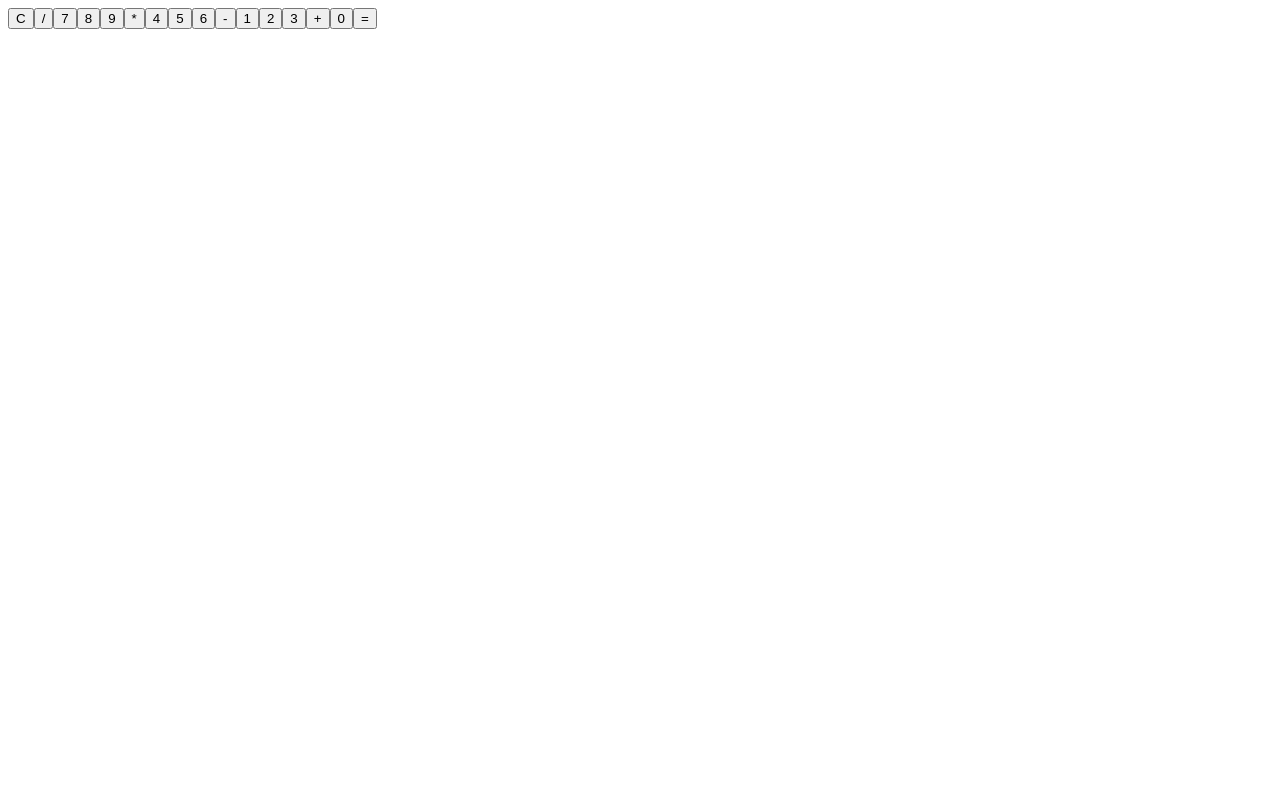
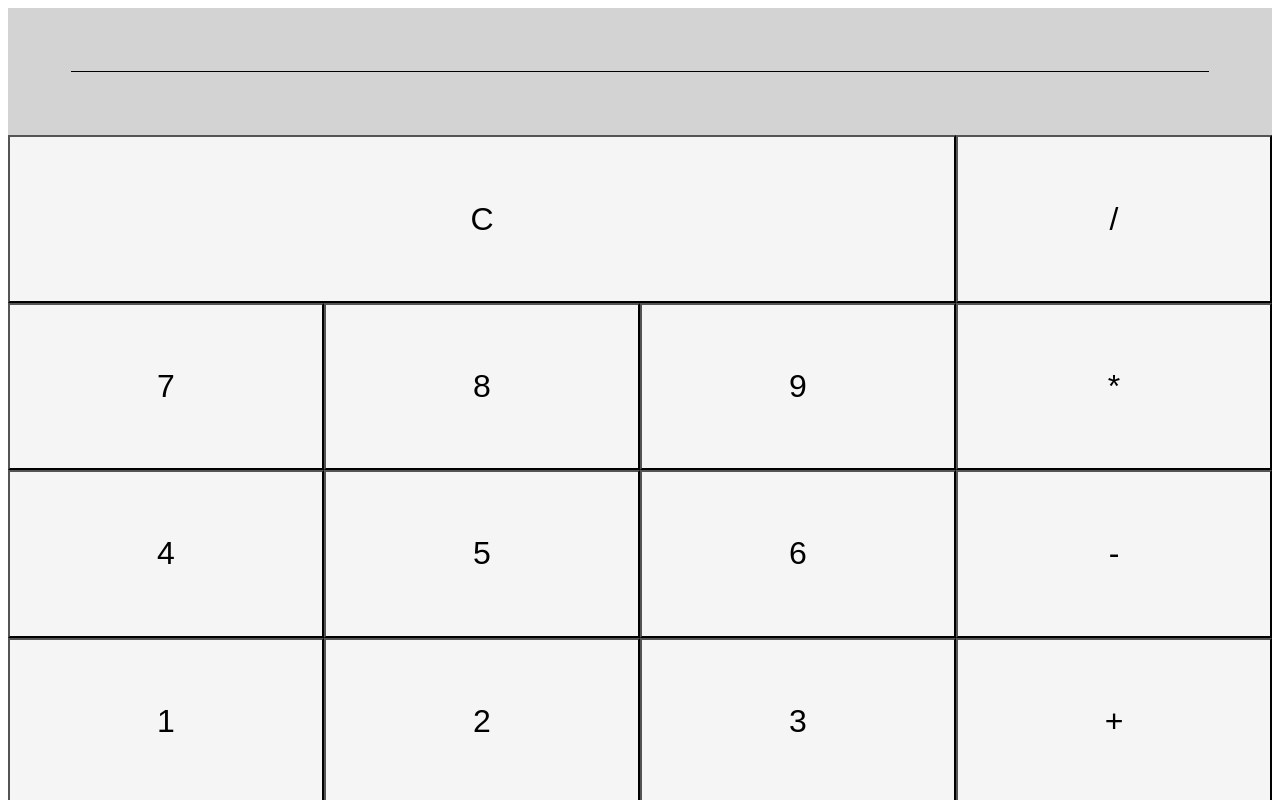
Before and after one commit to carolyn-h-accenture/calculator-app, an Angular app: page / in a window 1280 px wide. Shown: the top 800 px of the page. Built offline with nearby package versions, Linux system fonts and the light colour scheme.

Commit message:
adding styling for the calculator

```diff
--- a/src/app/app.component.html
+++ b/src/app/app.component.html
@@ -3,7 +3,7 @@
 
 </div>
 <div class="keypad">
-  <button class="btn wide">C</button>
+  <button class="btn-wide">C</button>
   <button class="btn">/</button>
 
   <button class="btn">7</button>
@@ -21,7 +21,7 @@
   <button class="btn">3</button>
   <button class="btn">+</button>
 
-  <button class="btn">0</button>
+  <button class="btn-wide">0</button>
   <button class="btn">=</button>
 
 
--- a/src/styles.css
+++ b/src/styles.css
@@ -1 +1,44 @@
-/* You can add global styles to this file, and also import other style files */
+
+.maindisplay {
+    background: lightgrey;
+    height: calc(100% / 3);
+    padding: 5% !important;
+    font-size: 4rem;
+    text-align: right;
+    font-family: Courier, monospace;
+    overflow: auto;
+}
+.subdisplay {
+    border-bottom: 1px solid black;
+    height: 25%;
+    font-size: 2rem;
+    overflow: auto;
+}
+.keypad {
+    height: calc(200% / 3);
+}
+.btn {
+    margin: 0;
+    width: 25%;
+    height: 20%;
+    background: whitesmoke;
+    color: black;
+    padding: 5%;
+    font-size: 2rem;
+    text-align: center;
+    cursor: pointer;
+}
+.btn-wide {
+    margin: 0;
+    width: 75%;
+    height: 20%;
+    background: whitesmoke;
+    color: black;
+    padding: 5%;
+    font-size: 2rem;
+    text-align: center;
+    cursor: pointer;
+}
+.one-line {
+    display: inline-block;
+}
```
